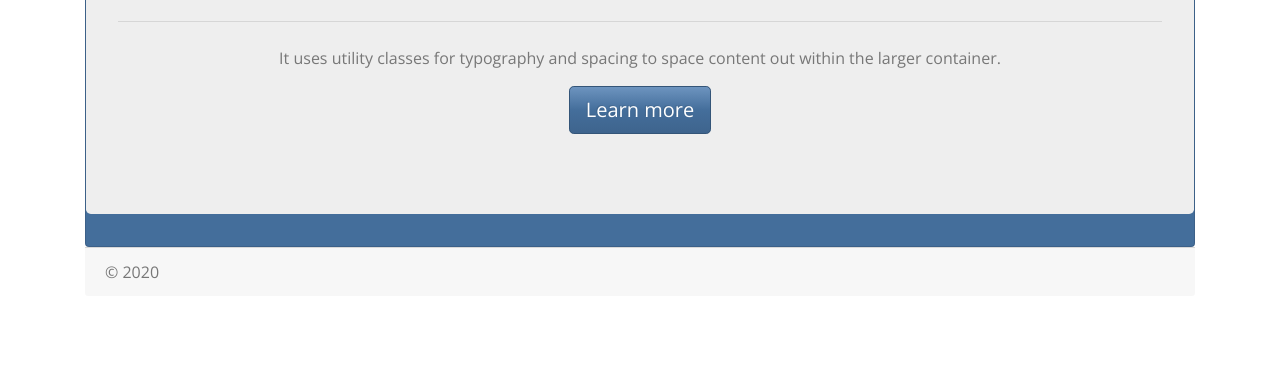
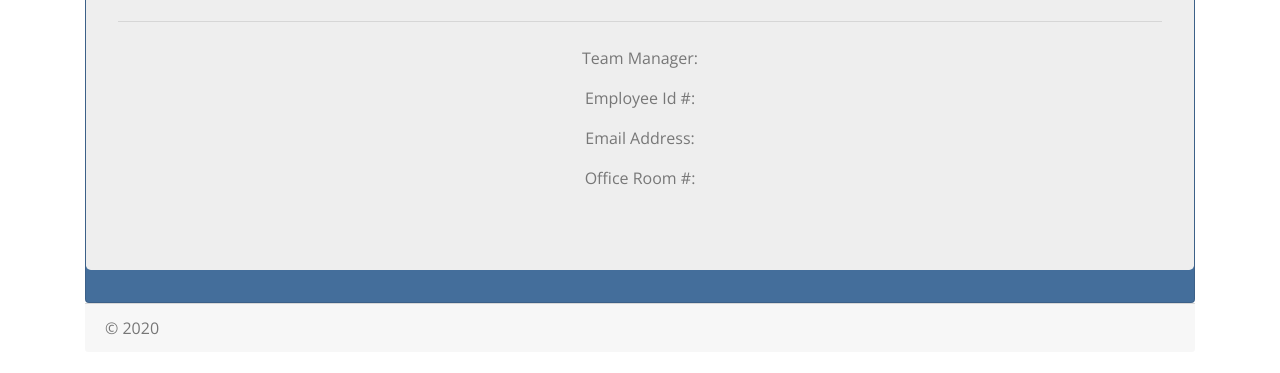
Before and after one commit to drthisguy/09-Engineering-Team-Generator, a website: page templates/main.html in a window 1280 px wide. Shown: the part 307-680 px from the top of the page. Drawn offline with nearby package versions, Linux system fonts and the light colour scheme.

Commit message:
manager html template intergrated into main.

```diff
--- a/templates/main.html
+++ b/templates/main.html
@@ -22,15 +22,18 @@
                 <h1 class="display-3">Meet Your Engineering Team</h1>
                 <p class="lead">A quick look at the people you'll be working with.</p>
                 <hr class="my-4">
-                <p>It uses utility classes for typography and spacing to space content out within the larger container.</p>
+                <p>Team Manager: </p>
+                <p>Employee Id #: </p>
+                <p>Email Address: </p>
+                <p>Office Room #: </p>
                 <p class="lead">
-                  <a class="btn btn-primary btn-lg" href="#" role="button">Learn more</a>
+
                 </p>
               </div>
 		</div>
 		<div class="card-footer text-muted"> &copy; 2020 </div>
 	</section>
-	<script src="app.js"></script>
+
 </body>
 
 </html>
```
